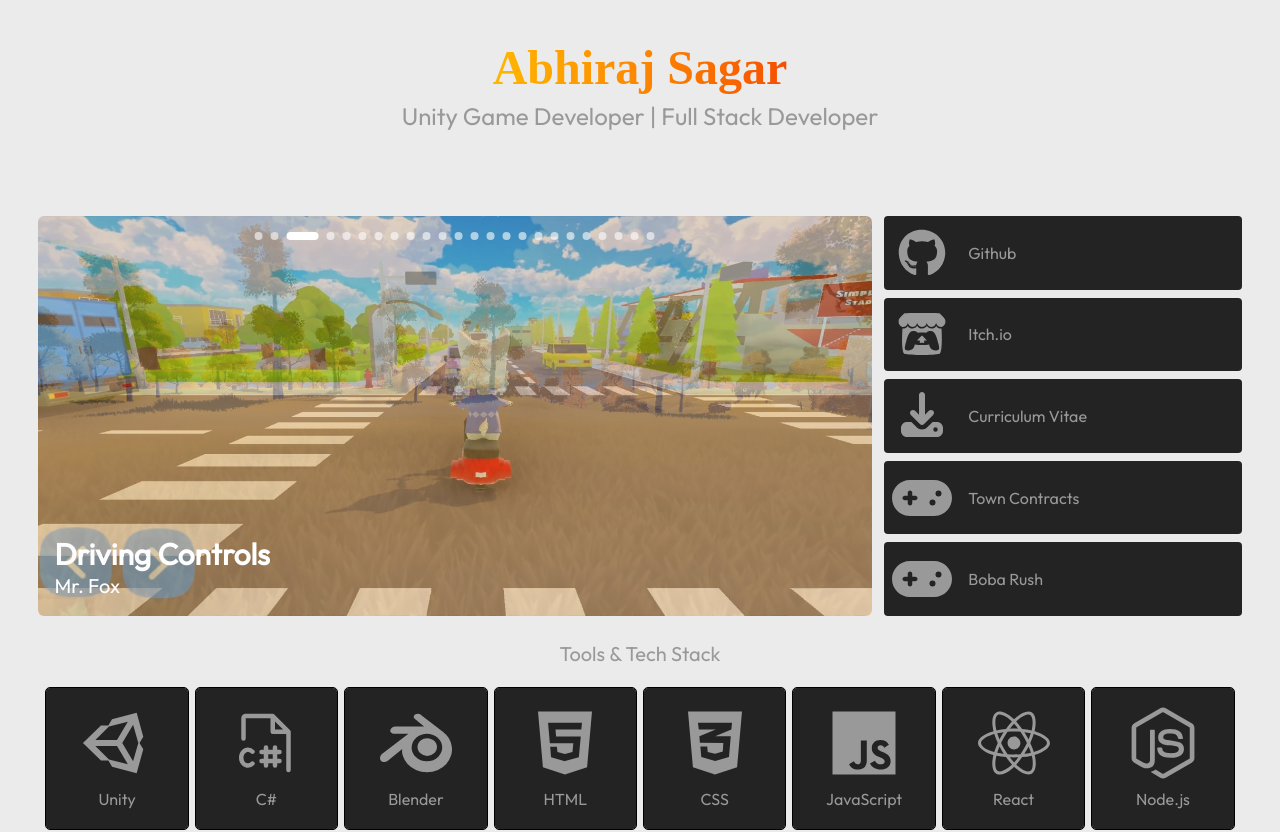
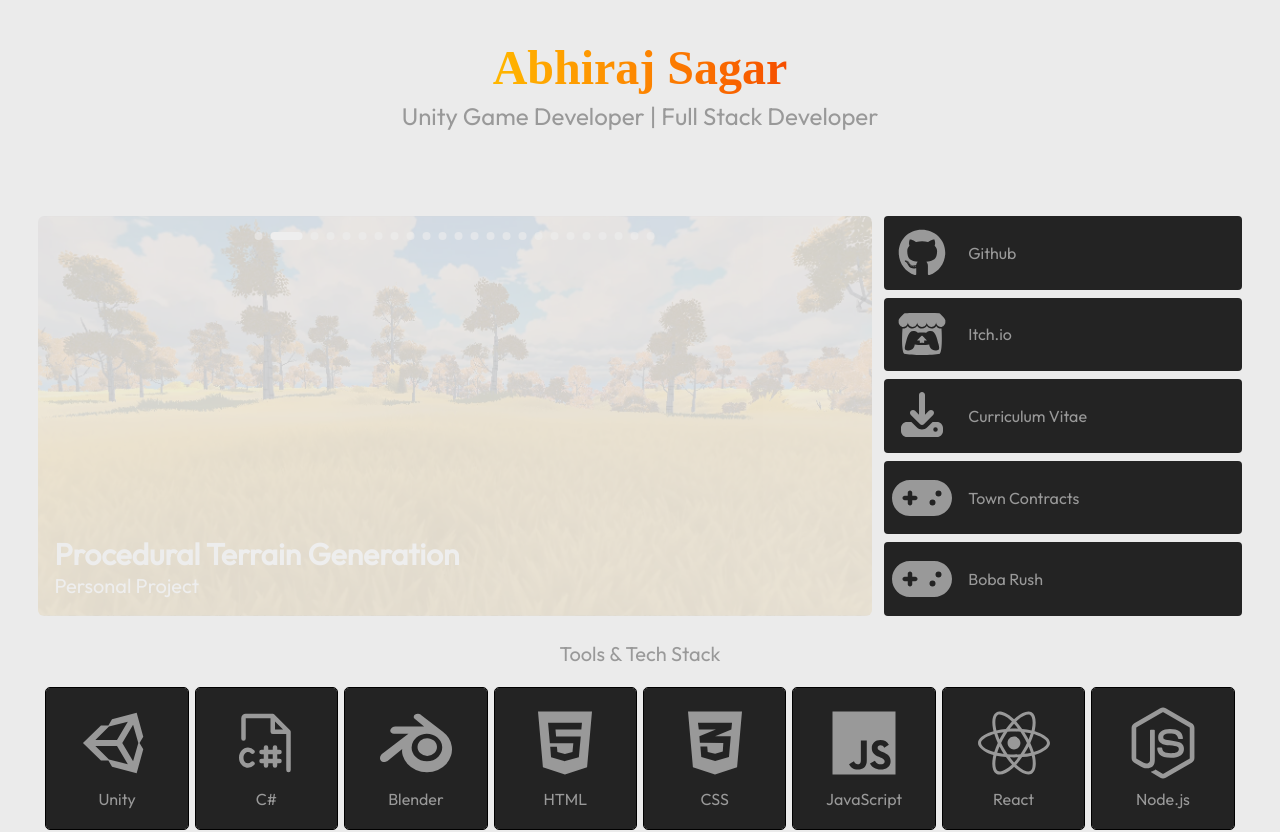
Before and after one commit to AbhirajSagar/portfolio, a Next.js app: page / in a window 1280 px wide. Shown: the top 832 px of the page. Built offline with nearby package versions, Linux system fonts and the light colour scheme; a web font is replaced by a local one.

Commit message:
Image Animation Fix

```diff
--- a/src/components/Show.jsx
+++ b/src/components/Show.jsx
@@ -6,22 +6,25 @@
 import { faGamepad } from "@fortawesome/free-solid-svg-icons/faGamepad";
 import { motion } from "framer-motion";
 
-const socials =
-    [
+const socials = [
   {
-            icon: faGithub, label: "Github", onClick: () => {
-                //Go to a link
+    icon: faGithub,
+    label: "Github",
+    onClick: () => {
       window.location.href = 'https://github.com/AbhirajSagar'
     }
   },
   {
-            icon: faItchIo, label: "Itch.io", onClick: () => {
-                //Go to a link
+    icon: faItchIo,
+    label: "Itch.io",
+    onClick: () => {
       window.location.href = 'https://abhiraj99.itch.io/'
     }
   },
   {
-            icon: faDownload, label: "Curriculum Vitae", onClick: () => {
+    icon: faDownload,
+    label: "Curriculum Vitae",
+    onClick: () => {
       const link = document.createElement("a");
       link.href = "/abhiraj-cv.pdf";
       link.download = "abhiraj-cv.pdf";
@@ -29,19 +32,22 @@
     }
   },
   {
-            icon: faGamepad, label: "Town Contracts", onClick: () => {
+    icon: faGamepad,
+    label: "Town Contracts",
+    onClick: () => {
       window.location.href = 'https://play.google.com/store/apps/details?id=com.fitcraft.towncontracts&hl=en_IN'
     }
   },
   {
-            icon: faGamepad, label: "Boba Rush", onClick: () => {
+    icon: faGamepad,
+    label: "Boba Rush",
+    onClick: () => {
       window.location.href = 'https://www.amazon.in/-/hi/dp/B0FWF138RH'
     }
   },
 ];
 
-const bgImages =
-    [
+const bgImages = [
   { img: "/1.png", label: "Post Processing", game: "Mr. Fox" },
   { img: "/2.png", label: "Procedural Terrain Generation", game: "Personal Project" },
   { img: "/3.png", label: "Driving Controls", game: "Mr. Fox" },
@@ -64,19 +70,14 @@
   { img: "/27.png", label: "Double Jumps", game: "Skyline Showdown" },
   { img: "/28.png", label: "Effects & Feedback", game: "Skyline Showdown" },
   { img: "/29.png", label: "Mixamo Animations", game: "Skyline Showdown" },
-        { img: "/30.png", label: "Environment Creation", game: "Skline Showdown" },
+  { img: "/30.png", label: "Environment Creation", game: "Skyline Showdown" },
   { img: "/32.png", label: "Character Controller", game: "Mr. Fox" },
 ];
 
 function SocialButton({ icon, label, onClick }) {
   return (
-        <motion.div onClick={onClick}
-            whileTap={{ scale: 0.95 }}
-            className="text-muted w-full p-2 cursor-pointer outline-1 outline-transparent hover:outline-amber-400 hover:text-amber-400 group bg-background-muted-dark flex-1 rounded flex justify-start items-center">
-            <FontAwesomeIcon
-                icon={icon}
-                className="text-5xl text-muted mr-4 group-hover:text-amber-400 group-hover:drop-shadow-[0_0_10px_orange]"
-            />
+    <motion.div onClick={onClick} whileTap={{ scale: 0.95 }} className="text-muted w-full p-2 cursor-pointer outline-1 outline-transparent hover:outline-amber-400 hover:text-amber-400 group bg-background-muted-dark flex-1 rounded flex justify-start items-center">
+      <FontAwesomeIcon icon={icon} className="text-5xl text-muted mr-4 group-hover:text-amber-400 group-hover:drop-shadow-[0_0_10px_orange]" />
       {label}
     </motion.div>
   );
@@ -84,24 +85,44 @@
 
 export default function Show() {
   const [current, setCurrent] = useState(0);
+  const [fade, setFade] = useState(true);
 
   // Preload images
   useEffect(() => {
-        bgImages.forEach(({ img }) => new Image().src = img);
+    bgImages.forEach(({ img }) => {
+      const preloadImg = new Image();
+      preloadImg.src = img;
+    });
   }, []);
 
-    // Auto-slide
+  // Auto-slide with fade effect
   useEffect(() => {
     const interval = setInterval(() => {
+      setFade(false);
+      setTimeout(() => {
         setCurrent((prev) => (prev + 1) % bgImages.length);
+        setFade(true);
+      }, 300);
     }, 3000);
+
     return () => clearInterval(interval);
   }, []);
 
+  const handleDotClick = (index) => {
+    setFade(false);
+    setTimeout(() => {
+      setCurrent(index);
+      setFade(true);
+    }, 300);
+  };
+
   return (
     <div className="w-full h-100 flex gap-3">
-            <div className={`w-full md:w-[70%] h-full rounded-md bg-cover overflow-hidden relative bg-center transition-all duration-700 flex justify-end items-center sm:items-start flex-col`}
-                style={{ backgroundImage: `url(${bgImages[current].img})` }}
+      <motion.div
+        animate={{ opacity: fade ? 1 : 0 }}
+        transition={{ duration: 0.3 }}
+        className="w-full md:w-[70%] h-full rounded-md bg-cover overflow-hidden relative bg-center sm:items-start flex-col flex justify-end items-center"
+        style={{ backgroundImage: `url('${bgImages[current].img}')` }}
       >
         <div className="w-max h-40 flex justify-end flex-col p-4">
           <h2 className="text-white font-extrabold text-3xl drop-shadow-[0_4px_50px_rgba(0,0,0,0.8)]">
@@ -116,17 +137,15 @@
             <motion.div
               key={i}
               className={`h-2 rounded-full transition-all duration-300 ${
-                                i === current
-                                    ? "w-8 bg-white"
-                                    : "w-2 bg-white opacity-60 hover:opacity-100"
+                i === current ? "w-8 bg-white" : "w-2 bg-white opacity-60 hover:opacity-100"
               }`}
               whileHover={{ scale: 1.2 }}
-                            onClick={() => setCurrent(i)}
+              onClick={() => handleDotClick(i)}
               style={{ cursor: "pointer" }}
             />
           ))}
         </div>
-            </div>
+      </motion.div>
       <div className="w-[30%] hidden md:flex h-full rounded-md gap-2 justify-center items-center flex-col">
         {socials.map((s, i) => <SocialButton key={i} {...s} />)}
       </div>
```
Lines whose indentation alone changed are shown as unchanged.
